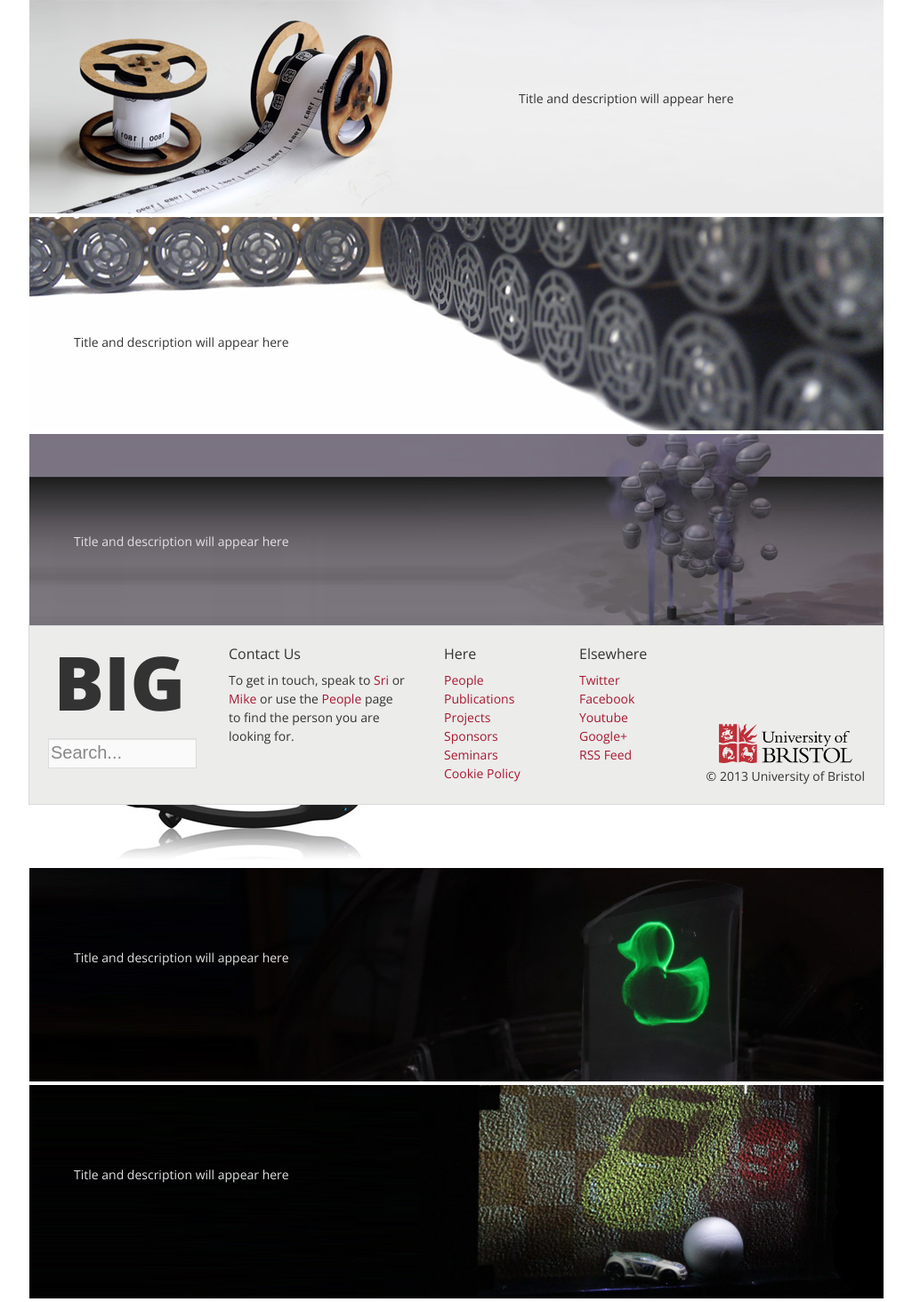
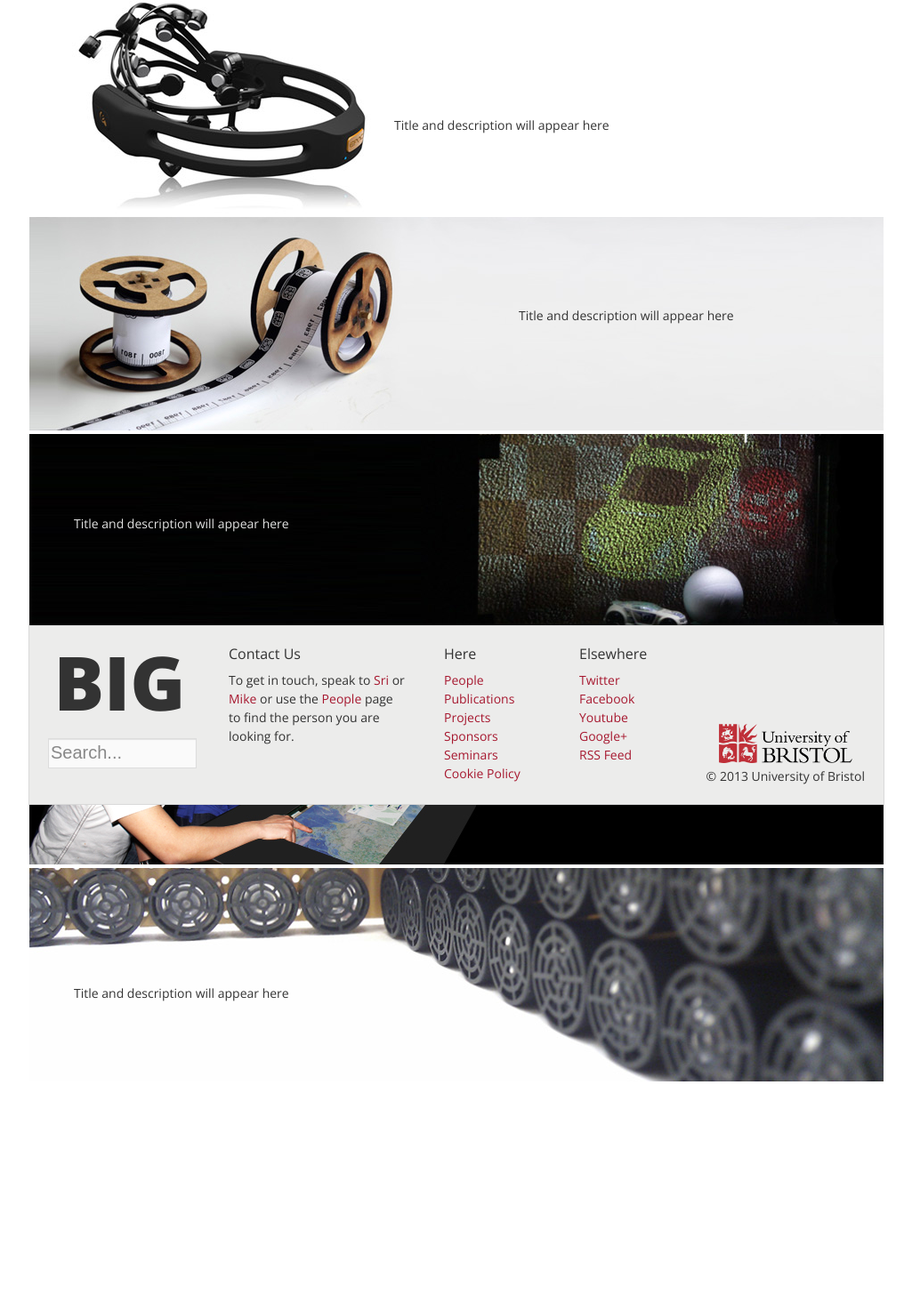
Before and after one commit to tomcarter259/BIG-website, a WordPress theme: template home.php in a window 1280 px wide. Shown: the part 69-1533 px from the top of the page at 89% size, without its empty margins (127-1152 px from the left). After the commit the page ends 1285 px from the top, so only its background shows below. Run offline with PHP 8.4 and a stand-in for WordPress, Linux system fonts and the light colour scheme; the site name, menu and one post (Sample post) are stand-ins, and other content is empty; some libraries are stand-ins or nearby versions.

Commit message:
Removed fluids and vortex from slideshow. Added PiVOT to slideshow.

```diff
--- a/slideshow.php
+++ b/slideshow.php
@@ -1,4 +1,11 @@
 <div id="slideshow" class="container">
+
+	<div class="slide" id="brain-computer interaction" title="MONITORING YOUR MOOD FOR INCREASED PRODUCTIVITY">
+		<a href="/projects/bci"><img src="<?php echo get_template_directory_uri(); ?>/img/brain-computer_interaction.jpg" alt="Brain-Computer Interaction" /></a>
+		<div class="slide-text light" style="top: 130px; left: 410px;">
+			<p>Title and description will appear here</p>
+		</div>
+	</div>
 
 	<div class="slide" id="chronotape" title="TANGIBLE TIMELINE FOR FAMILY HISTORY RESEARCH">
 		<a href="/projects/chronotape"><img src="<?php echo get_template_directory_uri(); ?>/img/chronotape.jpg" alt="chronotape" /></a>
@@ -7,6 +14,20 @@
 		</div><!-- .slide-text -->
 	</div><!-- .slide -->
 
+	<div class="slide" id="M.U.S.T.A.R.D." title="MULTI-USER SEE THROUGH AUGMENTED REALITY DISPLAY">
+		<a href="/projects/mustard"><img src="<?php echo get_template_directory_uri(); ?>/img/mustard.jpg" alt="MUSTARD" /></a>
+		<div class="slide-text dark" style="top: 90px; left: 50px;">
+			<p>Title and description will appear here</p>
+		</div>
+	</div>
+
+	<div class="slide" id="PiVOT" title="MULTIVIEW TABLETOP WITH SHARED AND PERSONAL SPACES">
+		<a href="/projects/pivot"><img src="<?php echo get_template_directory_uri(); ?>/img/PiVOT.jpg" alt="PiVOT" /></a>
+		<div class="slide-text dark" style="top: 100px; left: 550px;">
+			<p>Title and description will appear here</p>
+		</div>
+	</div>
+
 	<div class="slide" id="ultrahaptics" title="HAPTIC FEEDBACK POWERED BY ULTRASOUND">
 		<a href="/projects/ultrahaptics"><img src="<?php echo get_template_directory_uri(); ?>/img/ultrahaptics.jpg" alt="ultrahaptics" /></a>
 		<div class="slide-text light" style="top: 130px; left: 50px;">
@@ -14,33 +35,6 @@
 		</div><!-- .slide-text -->
 	</div><!-- .slide -->
 
-	<div class="slide" id="fluid simulation" title="INTERACTIONS BETWEEN DEFORMABLE OBJECTS AND FLUIDS">
-		<a href="/projects/fluidsimulation"><img src="<?php echo get_template_directory_uri(); ?>/img/fluid_simulation.jpg" alt="Fluid Simulation" /></a>
-		<div class="slide-text dark" style="top: 110px; left: 50px;">
-			<p>Title and description will appear here</p>
-		</div>
-	</div>
-
-	<div class="slide" id="brain-computer interaction" title="MONITORING YOUR MOOD FOR INCREASED PRODUCTIVITY">
-		<a href="/projects/bci"><img src="<?php echo get_template_directory_uri(); ?>/img/brain-computer_interaction.jpg" alt="Brain-Computer Interaction" /></a>
-		<div class="slide-text light" style="top: 130px; left: 410px;">
-			<p>Title and description will appear here</p>
-		</div>
-	</div>
-
-	<div class="slide" id="vortex mk II" title="FULL 360&deg; 3D DISPLAY ">
-		<a href="/projects/voidsphere"><img src="<?php echo get_template_directory_uri(); ?>/img/vortex.jpg" alt="Vortex" /></a>
-		<div class="slide-text dark" style="top: 90px; left: 50px;">
-			<p>Title and description will appear here</p>
-		</div>
-	</div>
-
-	<div class="slide" id="M.U.S.T.A.R.D." title="MULTI-USER SEE THROUGH AUGMENTED REALITY DISPLAY">
-		<a href="/projects/mustard"><img src="<?php echo get_template_directory_uri(); ?>/img/mustard.jpg" alt="MUSTARD" /></a>
-		<div class="slide-text dark" style="top: 90px; left: 50px;">
-			<p>Title and description will appear here</p>
-		</div>
-	</div>
 
 
 
```
Also changed, not shown: img/PiVOT.jpg (added).
